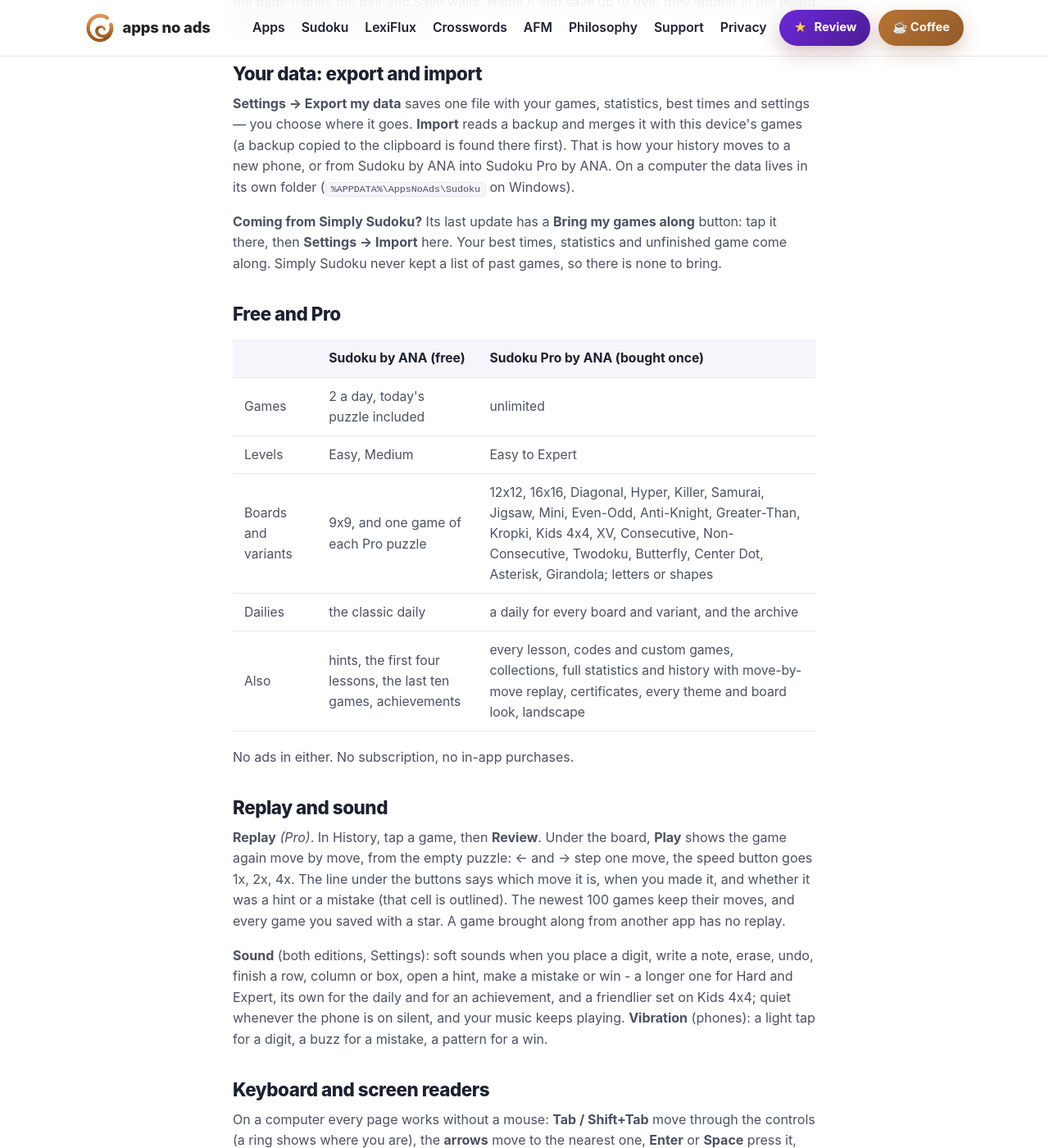
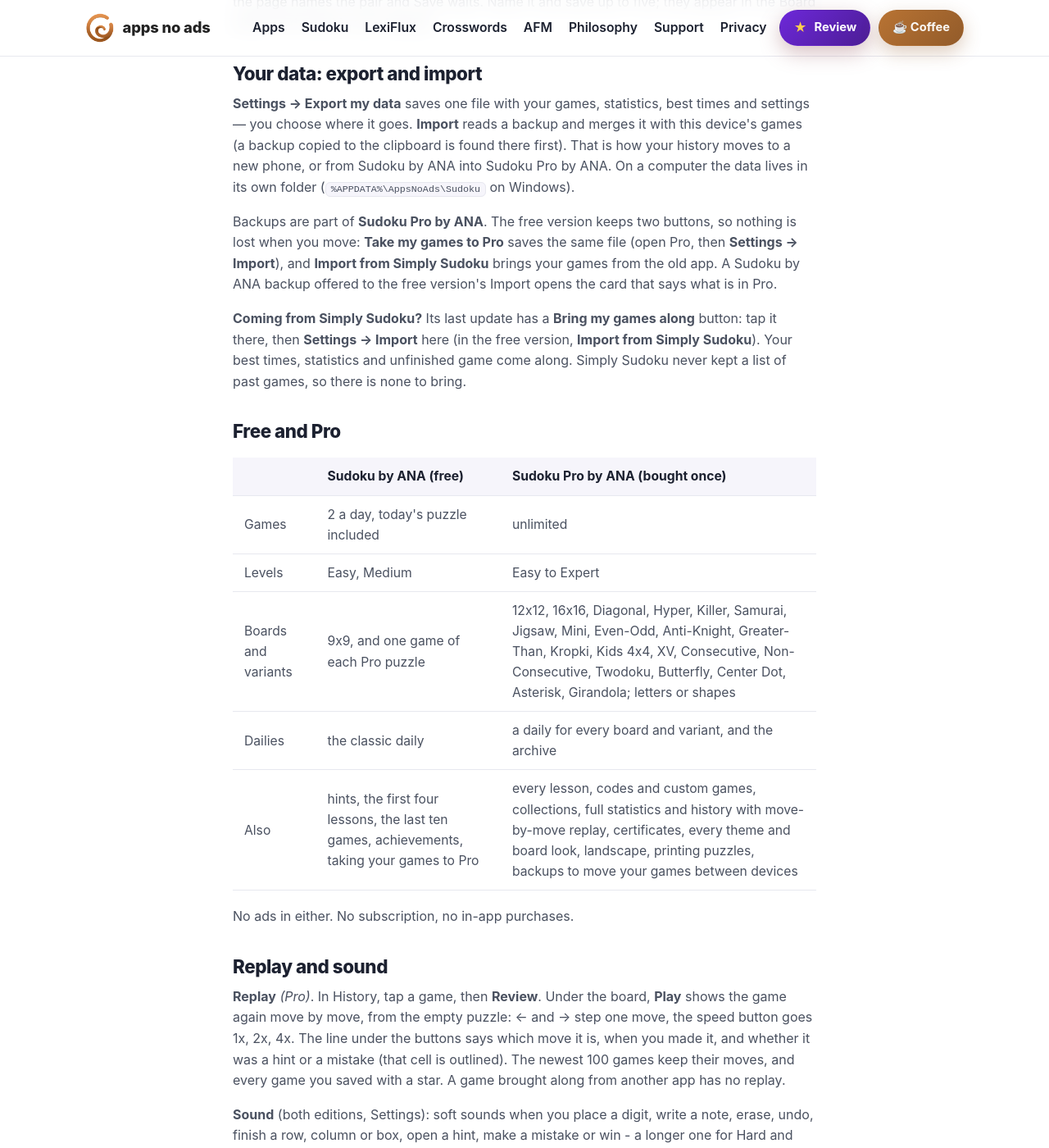
Before and after one commit to mstevensjr/appsnoads, a Jekyll site: the page sudoku-guide.html, which Jekyll copies as it is, in a window 1280 px wide and 1400 px high, scrolled down 5205 px. Shown: the whole window at 82% size. Built offline with Jekyll 4.4.1, drawn with Linux system fonts in a browser that asks for light colours.

Commit message:
Sudoku guide: Print and backups are Pro; the free version keeps Take my games to Pro and Import from Simply Sudoku (from the Sudoku repo's round 86). Not merged, not pushed.
Co-Authored-By: Claude Opus 5.5 <noreply@anthropic.com>

```diff
--- a/sudoku-guide.html
+++ b/sudoku-guide.html
@@ -100,9 +100,10 @@
     <p><strong>Your own board looks</strong> <em>(Pro)</em>: <strong>Settings → Design a board look</strong>. Start from any look, tap a color to change it, and watch the board change. While a color is too faint against the one it sits on, the page names the pair and Save waits. Name it and save up to five; they appear in the Board picker and travel in your backup.</p>
     <h2 id="your-data-export-and-import">Your data: export and import</h2>
     <p><strong>Settings → Export my data</strong> saves one file with your games, statistics, best times and settings — you choose where it goes. <strong>Import</strong> reads a backup and merges it with this device's games (a backup copied to the clipboard is found there first). That is how your history moves to a new phone, or from Sudoku by ANA into Sudoku Pro by ANA. On a computer the data lives in its own folder (<code>%APPDATA%\AppsNoAds\Sudoku</code> on Windows).</p>
-    <p><strong>Coming from Simply Sudoku?</strong> Its last update has a <strong>Bring my games along</strong> button: tap it there, then <strong>Settings → Import</strong> here. Your best times, statistics and unfinished game come along. Simply Sudoku never kept a list of past games, so there is none to bring.</p>
+    <p>Backups are part of <strong>Sudoku Pro by ANA</strong>. The free version keeps two buttons, so nothing is lost when you move: <strong>Take my games to Pro</strong> saves the same file (open Pro, then <strong>Settings → Import</strong>), and <strong>Import from Simply Sudoku</strong> brings your games from the old app. A Sudoku by ANA backup offered to the free version's Import opens the card that says what is in Pro.</p>
+    <p><strong>Coming from Simply Sudoku?</strong> Its last update has a <strong>Bring my games along</strong> button: tap it there, then <strong>Settings → Import</strong> here (in the free version, <strong>Import from Simply Sudoku</strong>). Your best times, statistics and unfinished game come along. Simply Sudoku never kept a list of past games, so there is none to bring.</p>
     <h2 id="free-and-pro">Free and Pro</h2>
-    <table><thead><tr><th></th><th>Sudoku by ANA (free)</th><th>Sudoku Pro by ANA (bought once)</th></tr></thead><tbody><tr><td>Games</td><td>2 a day, today's puzzle included</td><td>unlimited</td></tr><tr><td>Levels</td><td>Easy, Medium</td><td>Easy to Expert</td></tr><tr><td>Boards and variants</td><td>9x9, and one game of each Pro puzzle</td><td>12x12, 16x16, Diagonal, Hyper, Killer, Samurai, Jigsaw, Mini, Even-Odd, Anti-Knight, Greater-Than, Kropki, Kids 4x4, XV, Consecutive, Non-Consecutive, Twodoku, Butterfly, Center Dot, Asterisk, Girandola; letters or shapes</td></tr><tr><td>Dailies</td><td>the classic daily</td><td>a daily for every board and variant, and the archive</td></tr><tr><td>Also</td><td>hints, the first four lessons, the last ten games, achievements</td><td>every lesson, codes and custom games, collections, full statistics and history with move-by-move replay, certificates, every theme and board look, landscape</td></tr></tbody></table>
+    <table><thead><tr><th></th><th>Sudoku by ANA (free)</th><th>Sudoku Pro by ANA (bought once)</th></tr></thead><tbody><tr><td>Games</td><td>2 a day, today's puzzle included</td><td>unlimited</td></tr><tr><td>Levels</td><td>Easy, Medium</td><td>Easy to Expert</td></tr><tr><td>Boards and variants</td><td>9x9, and one game of each Pro puzzle</td><td>12x12, 16x16, Diagonal, Hyper, Killer, Samurai, Jigsaw, Mini, Even-Odd, Anti-Knight, Greater-Than, Kropki, Kids 4x4, XV, Consecutive, Non-Consecutive, Twodoku, Butterfly, Center Dot, Asterisk, Girandola; letters or shapes</td></tr><tr><td>Dailies</td><td>the classic daily</td><td>a daily for every board and variant, and the archive</td></tr><tr><td>Also</td><td>hints, the first four lessons, the last ten games, achievements, taking your games to Pro</td><td>every lesson, codes and custom games, collections, full statistics and history with move-by-move replay, certificates, every theme and board look, landscape, printing puzzles, backups to move your games between devices</td></tr></tbody></table>
     <p>No ads in either. No subscription, no in-app purchases.</p>
     <h2 id="replay-and-sound">Replay and sound</h2>
     <p><strong>Replay</strong> <em>(Pro)</em>. In History, tap a game, then <strong>Review</strong>. Under the board, <strong>Play</strong> shows the game again move by move, from the empty puzzle: ← and → step one move, the speed button goes 1x, 2x, 4x. The line under the buttons says which move it is, when you made it, and whether it was a hint or a mistake (that cell is outlined). The newest 100 games keep their moves, and every game you saved with a star. A game brought along from another app has no replay.</p>
```
Also changed, not shown: _drafts/sudoku-by-ana-2-0.md (+2 -2 lines).
